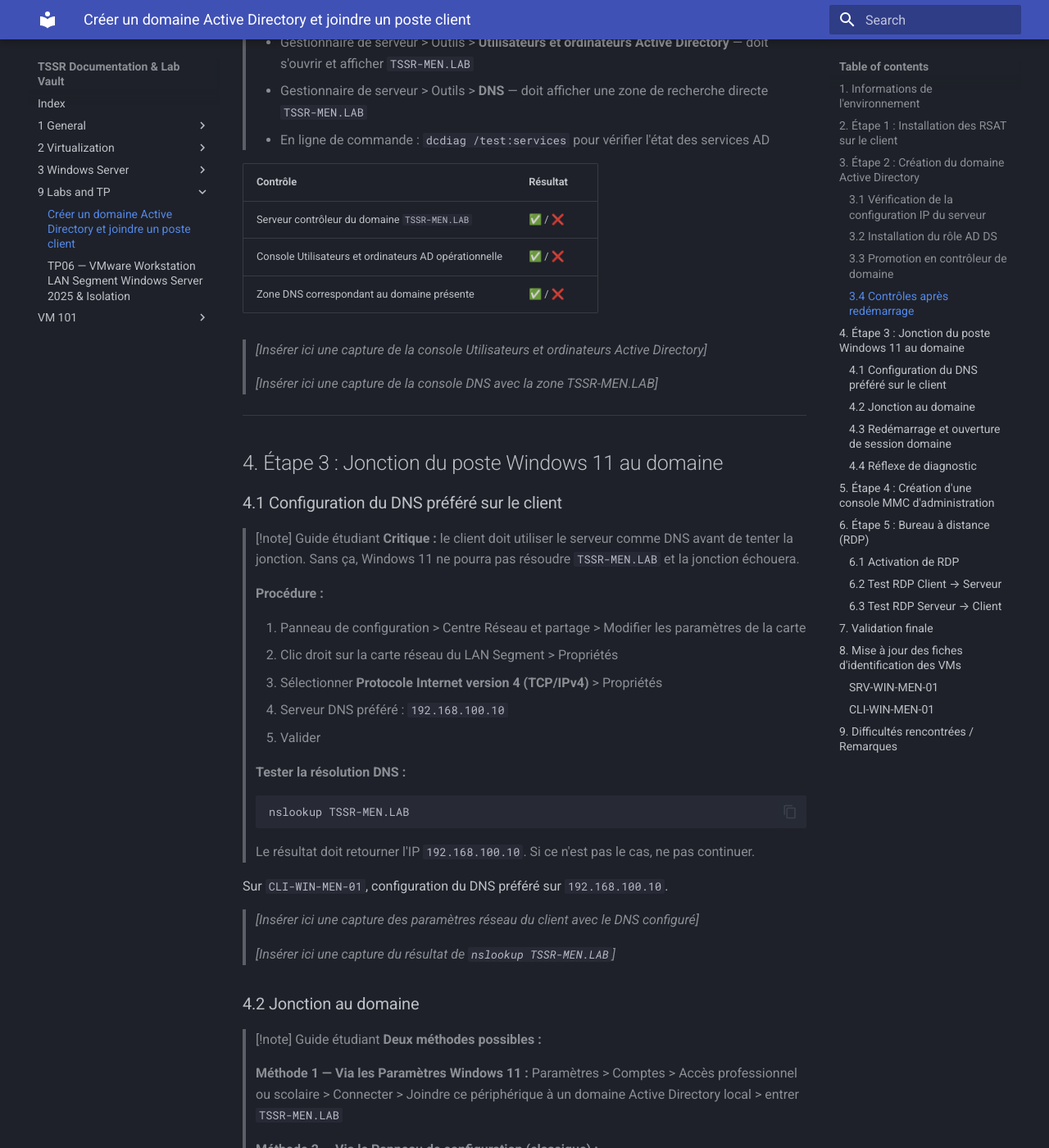
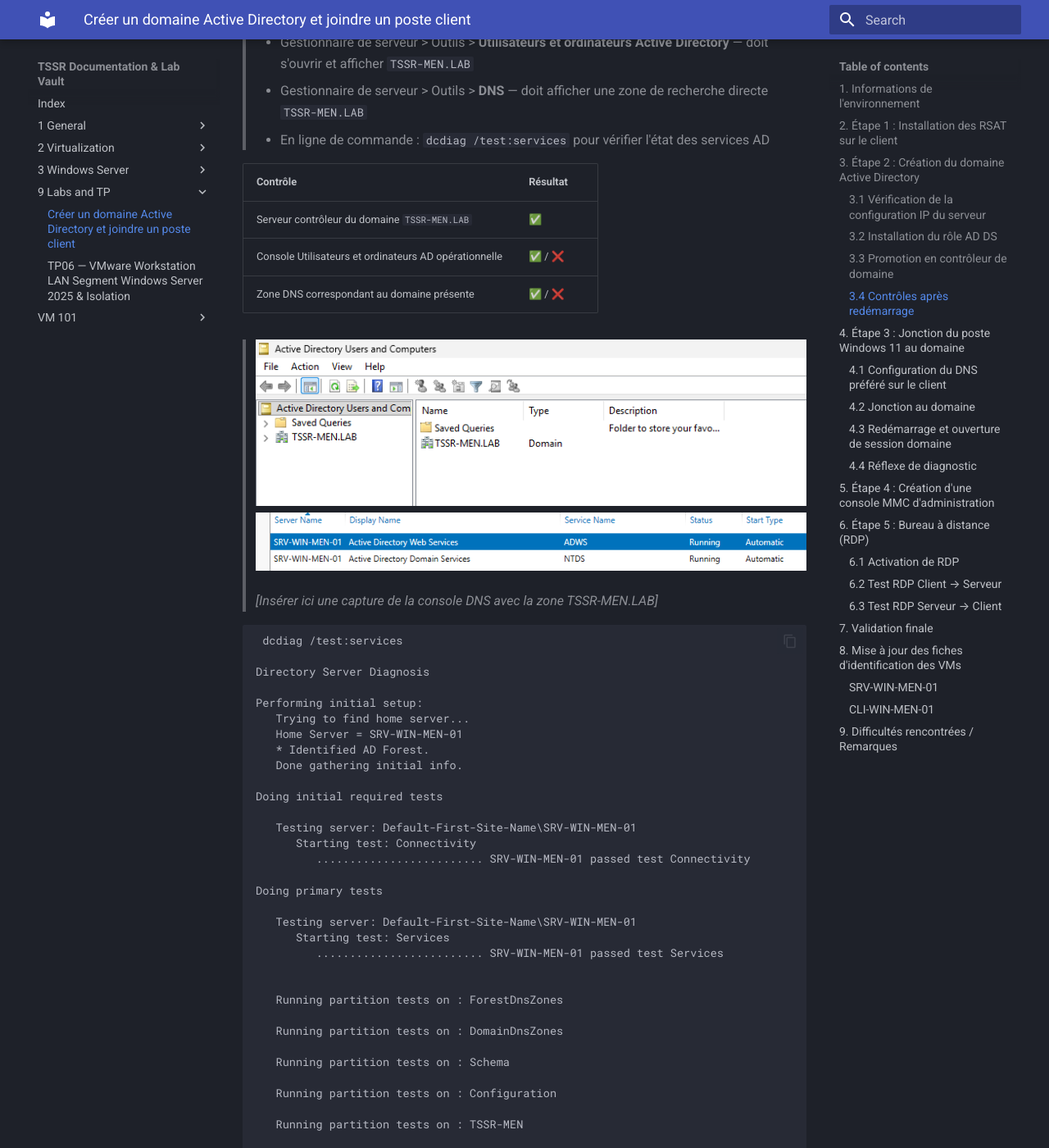
Before and after one commit to Natalshadow/TSSR_Doc, an MkDocs documentation site: the page built from docs/9-Labs and TP/Créer un domaine Active Directory et joindre un poste client.md, in a window 1280 px wide and 1400 px high, scrolled down 6630 px. Shown: the whole window at 82% size. Built offline with MkDocs 1.6.1 and Material for MkDocs 9.7.7, drawn with Linux system fonts in a browser that asks for light colours; some of the changed text lies outside the part shown.

Commit message:
vault backup: 2026-10-05 15:04:16

````diff
--- a/docs/9-Labs and TP/Créer un domaine Active Directory et joindre un poste client.md
+++ b/docs/9-Labs and TP/Créer un domaine Active Directory et joindre un poste client.md
@@ -123,15 +123,53 @@ Lancement de l'assistant de promotion du serveur en contrôleur de domaine :
 > - Gestionnaire de serveur > Outils > **DNS** — doit afficher une zone de recherche directe `TSSR-MEN.LAB`
 > - En ligne de commande : `dcdiag /test:services` pour vérifier l'état des services AD
 
-|**Contrôle**|**Résultat**|
-|---|---|
-|Serveur contrôleur du domaine `TSSR-MEN.LAB`|✅ / ❌|
-|Console Utilisateurs et ordinateurs AD opérationnelle|✅ / ❌|
-|Zone DNS correspondant au domaine présente|✅ / ❌|
+| **Contrôle**                                          | **Résultat** |
+| ----------------------------------------------------- | ------------ |
+| Serveur contrôleur du domaine `TSSR-MEN.LAB`          | ✅            |
+| Console Utilisateurs et ordinateurs AD opérationnelle | ✅ / ❌        |
+| Zone DNS correspondant au domaine présente            | ✅ / ❌        |
 
-> _[Insérer ici une capture de la console Utilisateurs et ordinateurs Active Directory]_
+> ![](attachments/Pasted%20image%2020261005150131.png)
+> ![](attachments/Pasted%20image%2020261005150240.png)
 
 > _[Insérer ici une capture de la console DNS avec la zone TSSR-MEN.LAB]_
+
+```
+ dcdiag /test:services
+
+Directory Server Diagnosis
+
+Performing initial setup:
+   Trying to find home server...
+   Home Server = SRV-WIN-MEN-01
+   * Identified AD Forest.
+   Done gathering initial info.
+
+Doing initial required tests
+
+   Testing server: Default-First-Site-Name\SRV-WIN-MEN-01
+      Starting test: Connectivity
+         ......................... SRV-WIN-MEN-01 passed test Connectivity
+
+Doing primary tests
+
+   Testing server: Default-First-Site-Name\SRV-WIN-MEN-01
+      Starting test: Services
+         ......................... SRV-WIN-MEN-01 passed test Services
+
+
+   Running partition tests on : ForestDnsZones
+
+   Running partition tests on : DomainDnsZones
+
+   Running partition tests on : Schema
+
+   Running partition tests on : Configuration
+
+   Running partition tests on : TSSR-MEN
+
+   Running enterprise tests on : TSSR-MEN.LAB
+```
 
 ---
 
````
Also changed, not shown: docs/.obsidian/workspace.json, docs/9-Labs and TP/attachments/Pasted image 20261005150131.png (added), docs/9-Labs and TP/attachments/Pasted image 20261005150240.png (added).
